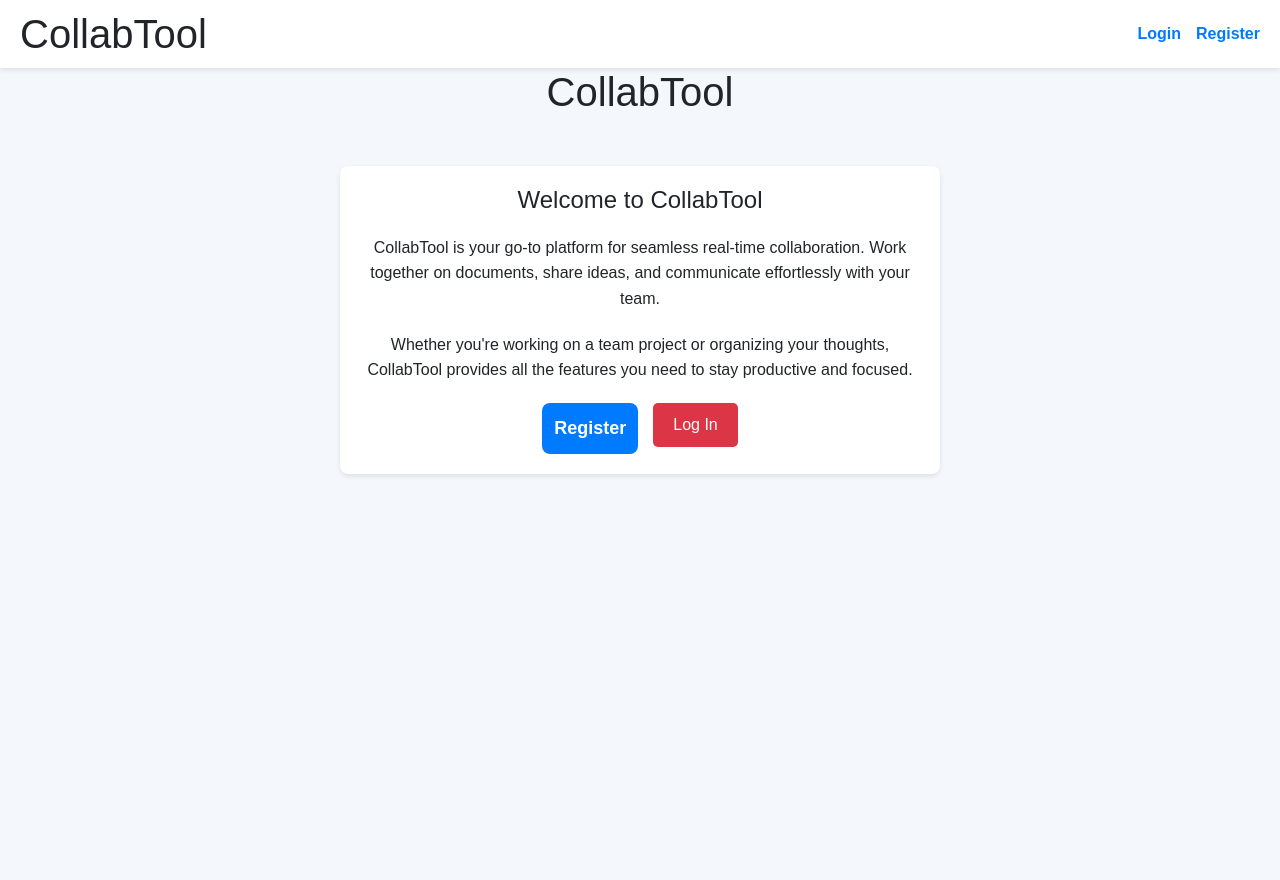
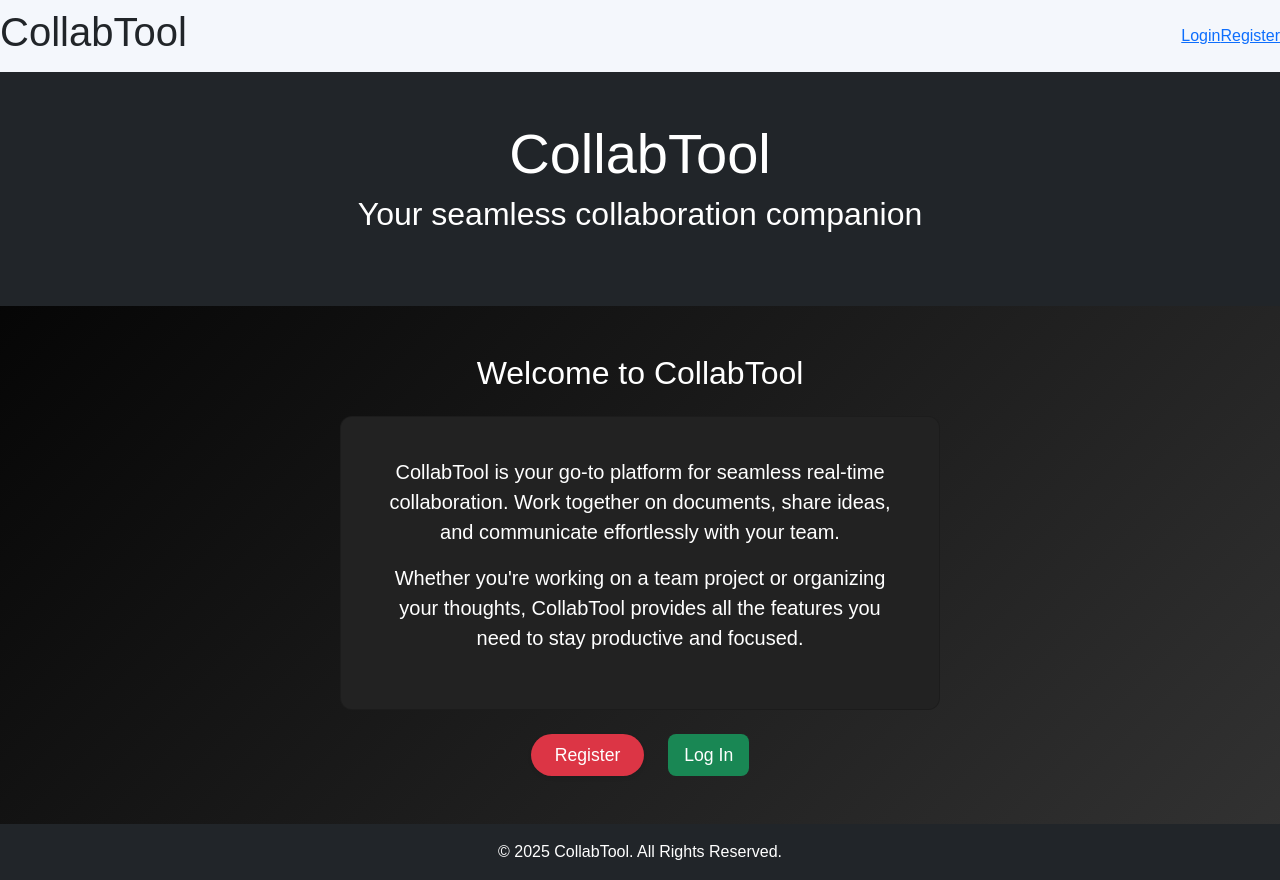
Before and after one commit to Ashitosh9922/P1-Real-Time-Collaboration-Tool, a React (Vite) app in the folder Collab_Tool/frontend/my-app/: page / in a window 1280 px wide. Before the commit the page ends 800 px from the top, so only its background shows below. Built offline with nearby package versions, Linux system fonts and the light colour scheme; no server answers.

Commit message:
Update home.jsx

```diff
--- a/Collab_Tool/frontend/my-app/src/components/home.jsx
+++ b/Collab_Tool/frontend/my-app/src/components/home.jsx
@@ -1,32 +1,60 @@
 import React from "react";
 import { Link } from "react-router-dom";
-import './home.css';
+import 'bootstrap/dist/css/bootstrap.min.css';
 
 function Home() {
   return (
-    <div className="home">
-      <header className="App-header">
-        <h1>CollabTool</h1>
+    <div
+      className="home"
+      style={{
+        background: 'linear-gradient(135deg, #000000, #333333)',
+        backgroundSize: 'cover',
+        minHeight: '100vh',
+        position: 'relative',
+      }}
+    >
+      <header className="bg-dark text-white text-center py-5">
+        <h1 className="display-4">CollabTool</h1>
+        <h2 className="mb-4 text-white">Your seamless collaboration companion</h2>
       </header>
-      <main className="App-main">
-        <div className="hero-section">
-          <h2>Welcome to CollabTool</h2>
-          <p>
+
+      <main className="container my-5">
+        <div className="hero-section text-center mb-5">
+          <h2 className="mb-4 text-white">Welcome to CollabTool</h2>
+
+          <div className="card p-4 mx-auto mb-4" style={{ maxWidth: '600px', backgroundColor: '#222222', color: '#FFFFFF', borderRadius: '12px' }}>
+            <div className="card-body">
+              <p className="fs-5">
                 CollabTool is your go-to platform for seamless real-time collaboration. Work together on documents, share ideas, and communicate effortlessly with your team.
               </p>
-          <p>
+              <p className="fs-5">
                 Whether you're working on a team project or organizing your thoughts, CollabTool provides all the features you need to stay productive and focused.
               </p>
             </div>
-        <div className="buttons">
-          <Link to="/register">
-            <button className="register-button">Register</button>
+          </div>
+
+          <div className="buttons text-center">
+            <Link
+              to="/register"
+              className="btn btn-lg btn-danger me-4 px-4 rounded-pill shadow-sm"
+              style={{ border: 'none', fontSize: '1.1rem' }}
+            >
+              Register
             </Link>
-          <Link to="/login">
-            <button className="login-button">Log In</button>
+            <Link
+              to="/login"
+              className="btn btn-lg btn-success"
+              style={{ border: 'none', fontSize: '1.1rem' }}
+            >
+              Log In
             </Link>
           </div>
+        </div>
       </main>
+
+      <footer className="bg-dark text-white text-center py-3 mt-5">
+        <p className="mb-0">&copy; 2025 CollabTool. All Rights Reserved.</p>
+      </footer>
     </div>
   );
 }
```
Lines whose indentation alone changed are shown as unchanged.
